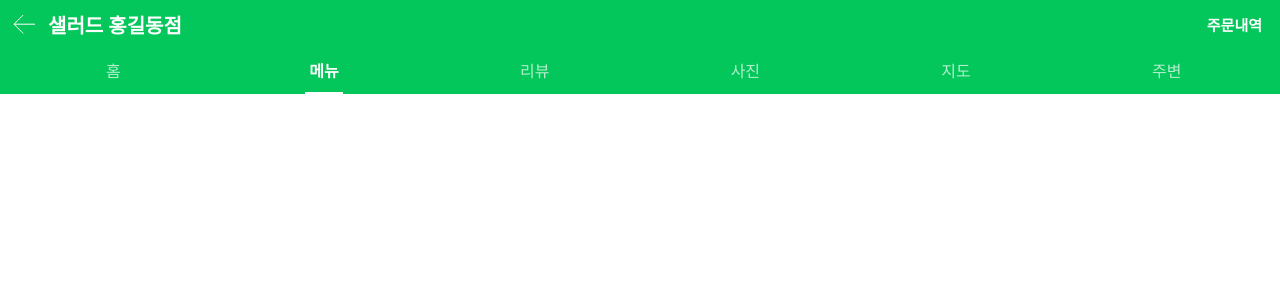
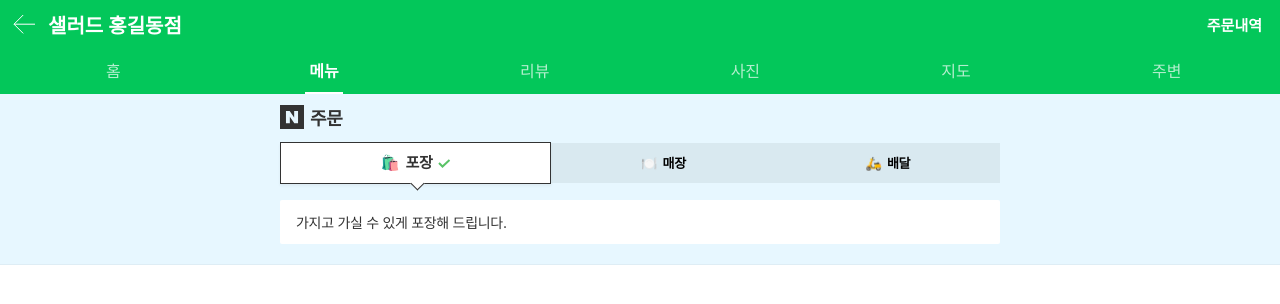
Before and after one commit to NewBean0312/order-page-code, a plain HTML site: page docs/index.html in a window 1280 px wide. Drawn offline with Linux system fonts and the light colour scheme.

Commit message:
주분 분류 영역 작업

```diff
--- a/assets/scss/abstracts/_variables_color.scss
+++ b/assets/scss/abstracts/_variables_color.scss
@@ -267,3 +267,7 @@ $booking-color-text133: #3787ff;
 $booking-color-link: #0068c3;
 $booking-color-link-visited: #99209b;
 $booking-color-bg2-rgb: rgba(255, 255, 255, 0);
+
+
+// custom color
+$point-color: #ff3d3b;
--- a/assets/scss/components/_header_area.scss
+++ b/assets/scss/components/_header_area.scss
@@ -36,7 +36,6 @@
     display: flex;
     height: $place-tab-height;
     background-color: #03c75a;
-    @include overflow-x-scroll;
   }
 
   .tab-inner {
--- /dev/null
+++ b/assets/scss/components/_order_info_area.scss
@@ -0,0 +1,89 @@
+.order-info-area {
+  padding: 10px $m-padding 20px;
+  border-bottom: 1px solid rgba(0, 0, 0, 0.04);
+  background-color: $booking-color-bg155;
+
+  .info-main-title {
+    line-height: 39px;
+  }
+
+  .title {
+    display: flex;
+    align-items: center;
+    font-size: 18px;
+    font-weight: 700;
+    letter-spacing: -0.3px;
+    color: $booking-color-text6;
+    .ico-n-logo {
+      margin-right: 6px;
+      width: 24px;
+      height: 24px;
+    }
+  }
+}
+
+.tab-switch-box {
+  display: flex;
+  align-items: center;
+  margin-top: 12px;
+  .tab-switch {
+    flex: 1;
+    background-color: $booking-color-bg158;
+    font-size: 13px;
+    font-weight: 700;
+    line-height: 40px;
+    letter-spacing: -0.3px;
+    text-align: center;
+
+    &.is-active {
+      position: relative;
+      flex-grow: 1.2;
+      border: 1px solid $booking-color-border145;
+      background-color: $booking-color-bg157;
+      color: $booking-color-text126;
+      font-size: 15px;
+      box-shadow: 0 2px 3px 0 rgba(0, 0, 0, 0.05);
+      &::after {
+        position: absolute;
+        bottom: -9px;
+        left: 50%;
+        width: 10px;
+        height: 10px;
+        border: 1px solid;
+        border-width: 0 1px 1px 0;
+        background-color: $booking-color-bg157;
+        transform: rotate(45deg) translateX(-50%);
+        content: "";
+      }
+
+      .ico-check {
+        display: inline-block;
+        margin-left: 4px;
+        vertical-align: middle;
+      }
+    }
+  }
+
+  .ico-check {
+    display: none;
+  }
+}
+
+.info-main-notice {
+    display: flex;
+    align-items: center;
+    margin-top: 16px;
+    padding: 12px 16px;
+    border-radius: 2px;
+    background-color: #fff;
+    font-size: 14px;
+    letter-spacing: -0.3px;
+    color: #333;
+    &.alert {
+        color: $point-color;
+        font-weight: 700;
+    }
+    .ico-clock {
+        margin-right: 6px;
+    }
+}
--- /dev/null
+++ b/assets/scss/pages/_order_page.scss
@@ -0,0 +1,8 @@
+.container {
+  padding-top: $place-header-height + $place-tab-height;
+}
+
+.common-inner {
+  margin: 0 auto;
+  max-width: 720px;
+}
--- a/assets/scss/styles.scss
+++ b/assets/scss/styles.scss
@@ -6,4 +6,7 @@
 @import "./base/preset";
 
 @import "./components/_header_area";
+@import "./components/order_info_area";
 @import "./components/_order_type";
+
+@import "./pages/order_page";
--- a/docs/index.html
+++ b/docs/index.html
@@ -42,6 +42,70 @@
         </div>
       </header>
       <!-- // 고정 header-area -->
+      <!-- 주문 정보 area -->
+      <div class="order-info-area">
+        <div class="common-inner">
+          <div class="info-main">
+            <div class="ingo-main-title">
+              <div class="title">
+                <svg viewBox="0 0 18 18" class="ico-n-logo">
+                  <path
+                    fill-rule="evenodd"
+                    fill="currentColor"
+                    d="M18 0v18H0V0h18zM7.255 4.582H4.473v9.054h2.915V8.79l3.357 4.846h2.782V4.582h-2.915v4.846L7.255 4.582z"
+                  ></path>
+                </svg>
+                주문
+              </div>
+              <!-- 주문 분류 -->
+              <div class="tab-switch-box" role="tablist">
+                <a href="#none" class="tab-switch is-active" role="tab"
+                  >🛍️&nbsp;&nbsp;포장<img
+                    src="../assets/images/ico-check.svg"
+                    alt=""
+                    class="ico-check"
+                    aria-hidden="true"
+                /></a>
+                <a href="#none" class="tab-switch" role="tab"
+                  >🍽️&nbsp;&nbsp;매장<img
+                    src="../assets/images/ico-check.svg"
+                    alt=""
+                    class="ico-check"
+                    aria-hidden="true"
+                /></a>
+                <a href="#none" class="tab-switch" role="tab"
+                  >🛵&nbsp;&nbsp;배달<img
+                    src="../assets/images/ico-check.svg"
+                    alt=""
+                    class="ico-check"
+                    aria-hidden="true"
+                /></a>
+              </div>
+              <div class="info-main-notice">
+                가지고 가실 수 있게 포장해 드립니다.
+              </div>
+              <div class="info-main-notice alert hidden">
+                <svg
+                  aria-hidden="true"
+                  class="ico-clock"
+                  viewBox="0 0 13 13"
+                  width="13"
+                  height="13"
+                  fill="none"
+                  xmlns="http://www.w3.org/2000/svg"
+                >
+                  <path
+                    fill="currentColor"
+                    d="M6.5 0a6.5 6.5 0 110 13 6.5 6.5 0 010-13zm0 1a5.5 5.5 0 100 11 5.5 5.5 0 000-11zm.492 1.137v4.157l2.792 2.674-.692.722-3.1-2.97V2.137h1z"
+                  ></path>
+                </svg>
+                지금은 주문할 받을 수 없습니다.
+              </div>
+            </div>
+          </div>
+        </div>
+      </div>
+      <!-- // 주문 정보 area -->
     </div>
     <div class="dimmed-layer hidden"></div>
     <div class="order-type-popup hidden">
```
Also changed, not shown: assets/css/styles.css, 1 other file.
